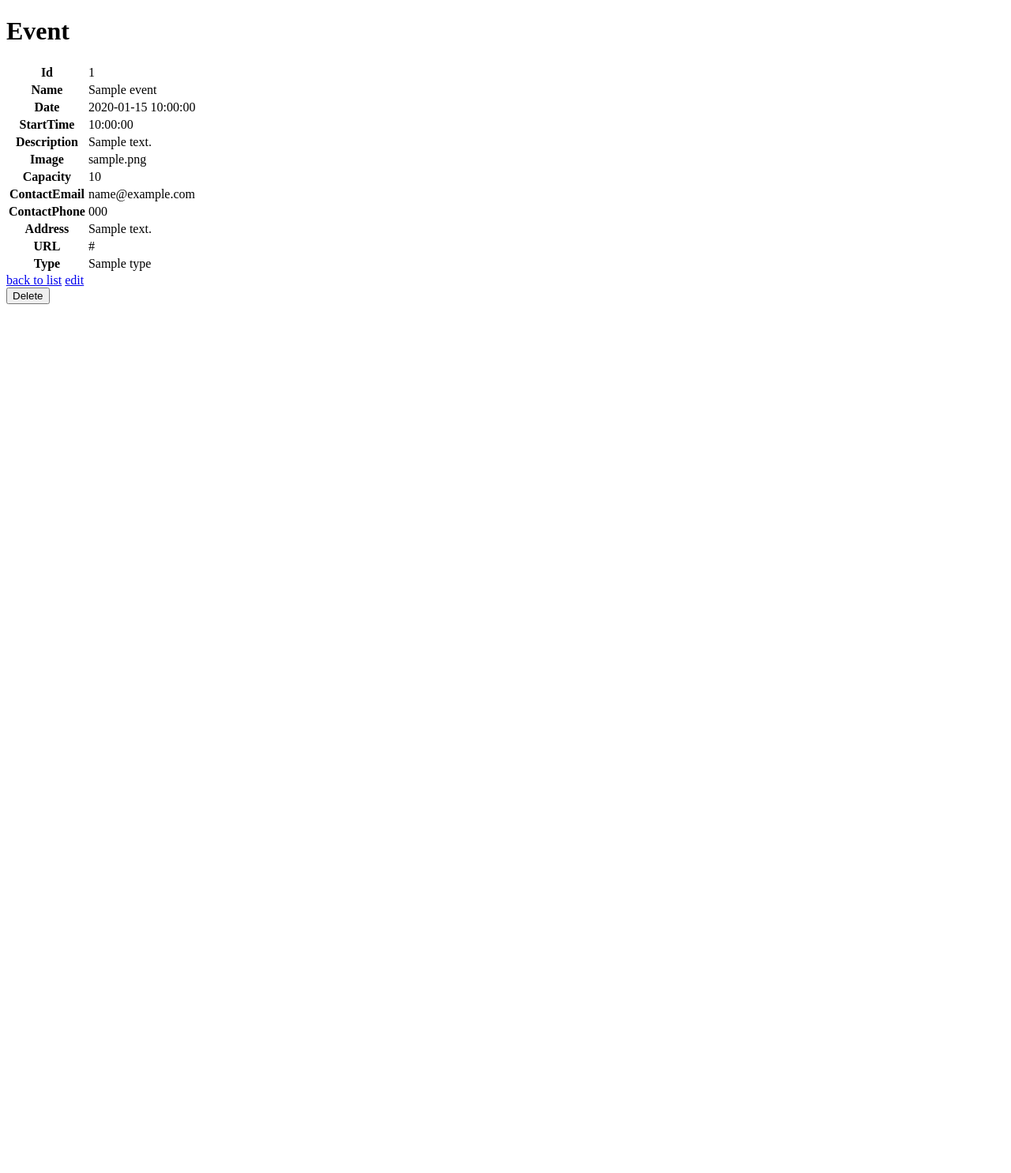
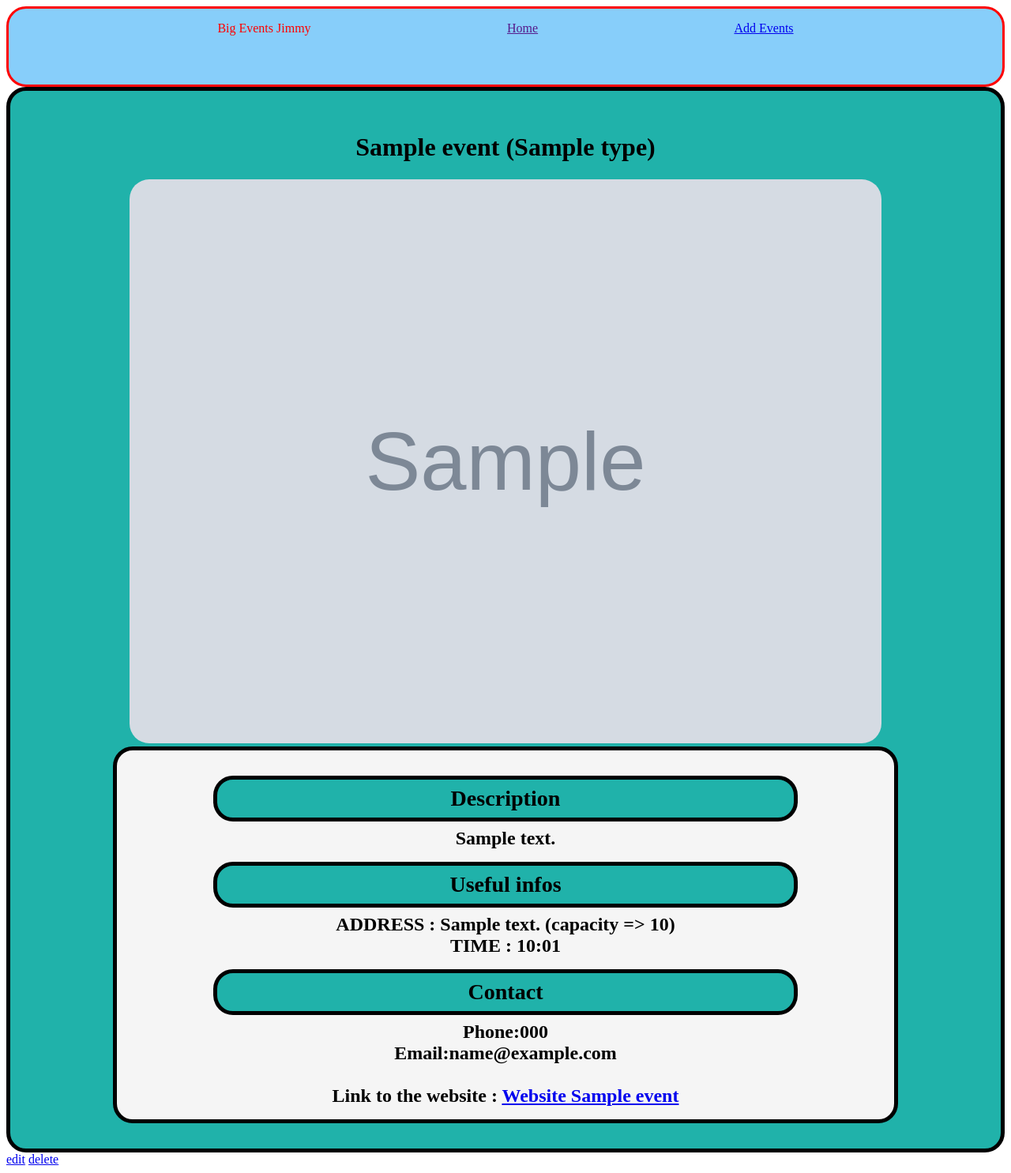
Before and after one commit to ChavesJimmy/BE17_CR6_bigEventsJimmy, a Symfony app: template templates/event/show.html.twig in a window 1280 px wide. Shown: the whole page at 79% size. Before the commit the page ends 385 px from the top, so only its background shows below. Run offline with Twig, Linux system fonts and the light colour scheme; the template is opened without the code that fills it: most values are stand-ins (such as "Sample title", 1, 10 or a date in 2020); grey boxes marked "Sample" are stand-in pictures; some libraries are stand-ins or nearby versions.

Commit message:
startes styling

```diff
--- /dev/null
+++ b/public/style/styleDetail.css
@@ -0,0 +1,31 @@
+#body{
+    background-color: lightseagreen;
+    padding: 2rem;
+    border: solid 5px ;
+    border-radius: 25px;
+    text-align: center;
+}
+img{
+    width: 80%;
+    border-radius: 25px;
+}
+#infos{
+    background-color: whitesmoke;
+    border: solid 5px;
+    width: 80%;
+    margin: auto;
+    border-radius: 25px;
+    font-weight: bold;
+    font-size: 150%;
+    padding: 1rem;
+}
+h3{
+    background-color: lightseagreen;
+    width: 75%;
+    margin: auto;
+    margin-top: 1rem;
+    margin-bottom: 0.5rem;
+    border: solid 5px;
+    border-radius: 25px;
+    padding: 0.5rem;
+}
--- /dev/null
+++ b/public/style/styleNavbar.css
@@ -0,0 +1,11 @@
+.navbar{
+    background-color: lightskyblue;
+    color: red;
+    border: solid 3px;
+    border-radius: 25px;
+    padding: 1rem;
+    height: 4rem;
+    display: flex;
+    justify-content: space-evenly;
+    margin: auto;
+}
--- a/src/Controller/EventController.php
+++ b/src/Controller/EventController.php
@@ -10,7 +10,6 @@ use Symfony\Component\HttpFoundation\Request;
 use Symfony\Component\HttpFoundation\Response;
 use Symfony\Component\Routing\Annotation\Route;
 
-#[Route('/event')]
 class EventController extends AbstractController
 {
     #[Route('/', name: 'app_event_index', methods: ['GET'])]
--- a/templates/base.html.twig
+++ b/templates/base.html.twig
@@ -14,6 +14,9 @@
         {% endblock %}
     </head>
     <body>
-        {% block body %}{% endblock %}
+        {% include "components/navbar.html" %}
+        {% block body %}
+
+        {% endblock %}
     </body>
 </html>
--- /dev/null
+++ b/templates/components/navbar.html
@@ -0,0 +1,7 @@
+{% block stylesheets %}
+<link rel="stylesheet" href="{{asset('style/styleNavbar.css')}}">        {% endblock %}
+<nav class="navbar">
+    <span>Big Events Jimmy</span>
+    <a href="">Home</a>
+    <a href="/new">Add Events</a>
+</nav>
--- a/templates/event/show.html.twig
+++ b/templates/event/show.html.twig
@@ -1,66 +1,43 @@
 {% extends 'base.html.twig' %}
 
-{% block title %}Event{% endblock %}
+{% block title %}Event {{event.name}}{% endblock %}
+{% block stylesheets %}
 
+<link rel="stylesheet" href="{{asset('style/styleDetail.css')}}">
+{% endblock %}
 {% block body %}
-    <h1>Event</h1>
+<div id="body">
+    <h1>{{event.name}} ({{event.type}})</h1>
 
-    <table class="table">
-        <tbody>
-            <tr>
-                <th>Id</th>
-                <td>{{ event.id }}</td>
-            </tr>
-            <tr>
-                <th>Name</th>
-                <td>{{ event.name }}</td>
-            </tr>
-            <tr>
-                <th>Date</th>
-                <td>{{ event.date }}</td>
-            </tr>
-            <tr>
-                <th>StartTime</th>
-                <td>{{ event.startTime ? event.startTime|date('H:i:s') : '' }}</td>
-            </tr>
-            <tr>
-                <th>Description</th>
-                <td>{{ event.description }}</td>
-            </tr>
-            <tr>
-                <th>Image</th>
-                <td>{{ event.image }}</td>
-            </tr>
-            <tr>
-                <th>Capacity</th>
-                <td>{{ event.capacity }}</td>
-            </tr>
-            <tr>
-                <th>ContactEmail</th>
-                <td>{{ event.contactEmail }}</td>
-            </tr>
-            <tr>
-                <th>ContactPhone</th>
-                <td>{{ event.contactPhone }}</td>
-            </tr>
-            <tr>
-                <th>Address</th>
-                <td>{{ event.address }}</td>
-            </tr>
-            <tr>
-                <th>URL</th>
-                <td>{{ event.URL }}</td>
-            </tr>
-            <tr>
-                <th>Type</th>
-                <td>{{ event.type }}</td>
-            </tr>
-        </tbody>
-    </table>
+        <div>
+        <img src="{{event.image}}" alt="">
+        </div>
+        <div id="infos">
+        <div>
+            <h3>Description</h3>
+            {{event.description}}
+        </div>
+        <div>
+            <h3>Useful infos</h3>
+            ADDRESS :
+            {{event.address}} (capacity => {{event.capacity}}) <br>
+            TIME :
+            {{event.startTime|date('H:m')}}
+        </div>
+        <div>
+            <h3>Contact</h3>
+            Phone:{{event.contactPhone}} <br>
+            Email:{{event.contactEmail}} <br> <br>
+        </div>
+        <div>
+            Link to the website : <a href="{{event.URL}}">Website {{event.name}}</a>
+        </div>
+    </div>
 
-    <a href="{{ path('app_event_index') }}">back to list</a>
 
-    <a href="{{ path('app_event_edit', {'id': event.id}) }}">edit</a>
+</div>
+<a href="{{ path('app_event_edit', {'id': event.id}) }}">edit</a>
 
-    {{ include('event/_delete_form.html.twig') }}
-{% endblock %}
+<a href="{{ path('app_event_delete', {'id': event.id}) }}">delete</a>
+
+    {% endblock %}
```
Also changed, not shown: public/style/styleIndex.css (added, +51 -0 lines), templates/event/index.html.twig (+22 -44 lines).
